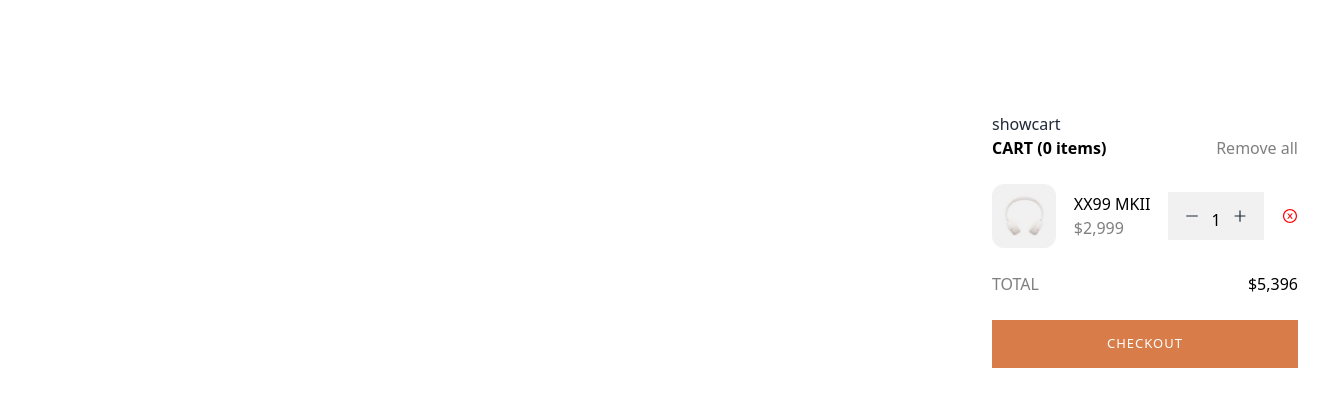
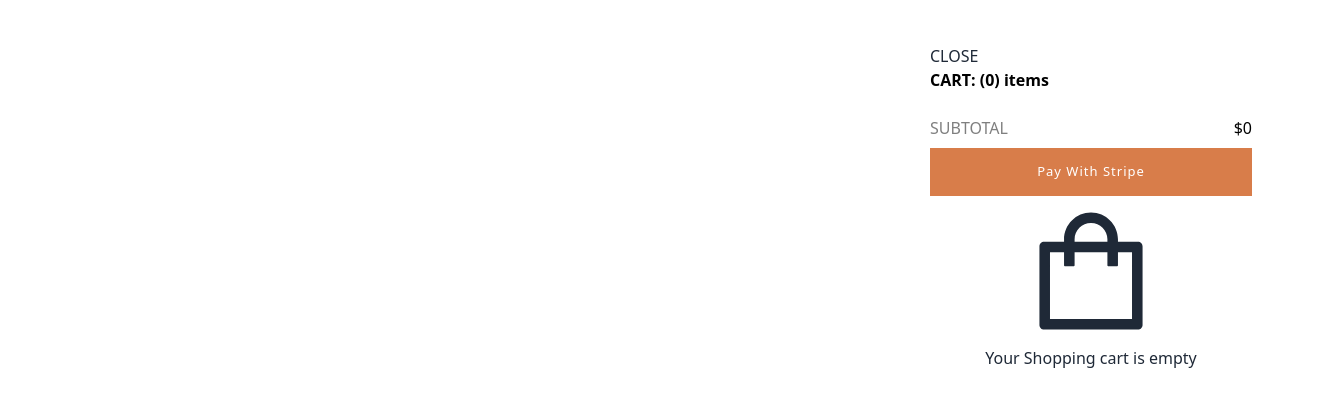
Before and after one commit to Titus-Coleman/audiophile, a Next.js app: page /components/Cart in a window 1280 px wide. Shown: the top 406 px of the page, 1330 px wide, since content can reach past the window. Built offline with nearby package versions, Linux system fonts and the light colour scheme.

Commit message:
fix: cart logic

```diff
--- a/Context/StateContext.tsx
+++ b/Context/StateContext.tsx
@@ -1,4 +1,3 @@
-import { Product } from '@/typings';
 import { createContext, ReactNode, useContext, useState } from 'react';
 import { toast } from 'react-hot-toast';
 
@@ -6,19 +5,22 @@ type Props = {
   children: ReactNode;
 };
 
-interface CartProducts {
-  itemInCart: Product;
-  quantity: number;
-}
+// interface CartProducts {
+//   itemInCart: Product;
+//   quantity: number;
+// }
 
 const Context = createContext({});
 
 export const StateContext = ({ children }: Props) => {
   const [showCart, setShowCart] = useState<boolean>(false);
-  const [cartItems, setCartItems] = useState<CartProducts[]>([]);
+  const [cartItems, setCartItems] = useState<any>([]);
   const [totalPrice, setTotalPrice] = useState<number>(0);
   const [totalQuantities, setTotalQuantities] = useState<number>(0);
   const [qty, setQty] = useState<number>(1);
+
+  let foundProduct: { price: number; quantity: number };
+  let index;
 
   const increaseQty = () => {
     setQty((prevQty) => prevQty + 1);
@@ -31,30 +33,30 @@ export const StateContext = ({ children }: Props) => {
     });
   };
 
-  const onAdd = (product: Product, quantity: number) => {
+  const onAdd = (product: any, quantity: number) => {
     const checkProductInCart = cartItems.find(
-      (item) => item.itemInCart.product_id === product.product_id
+      (item) => item.product_id === product.product_id
     );
+
+    setTotalPrice(
+      (prevTotalPrice) => prevTotalPrice + product.price * quantity
+    );
+    setTotalQuantities((prevTotalQuantities) => prevTotalQuantities + quantity);
+
     if (checkProductInCart) {
-      setTotalPrice(
-        (prevTotalPrice) => prevTotalPrice + product.price * quantity
-      );
-      setTotalQuantities(
-        (prevTotalQuantities) => prevTotalQuantities + quantity
-      );
       const updatedCartItems = cartItems?.map((cartProduct) => {
-        if (typeof cartProduct.itemInCart?.product_id === 'string') {
-          if (cartProduct.itemInCart?.product_id === product.product_id)
+        if (typeof cartProduct.product_id === 'string') {
+          if (cartProduct.product_id === product.product_id)
             return {
               ...cartProduct,
               quantity: cartProduct.quantity + quantity,
             };
-        } else {
-          cartProduct.quantity = quantity;
-          setCartItems([...cartItems]);
         }
       });
-      setCartItems(updatedCartItems as CartProducts[]);
+      setCartItems(updatedCartItems);
+    } else {
+      product.quantity = quantity;
+      setCartItems([...cartItems, { ...product }]);
     }
     toast.success(`${qty} ${product.product_name} added to the cart`);
     console.log(cartItems);
@@ -66,13 +68,44 @@ export const StateContext = ({ children }: Props) => {
   const increaseTotalPrice = () => {
     setTotalPrice((prevQty) => prevQty + 1);
   };
-  // const increaseTotalItems = () => {
-  //   setCartItems((prevItems) => prevItems + 1);
-  // };
-  const toggleCart = () => {
-    setShowCart((prevToggle) => !prevToggle);
+
+  const onRemove = (product) => {
+    foundProduct = cartItems.find((item) => item._id === product._id);
+    const newCartItems = cartItems.filter((item) => item._id !== product._id);
+
+    setTotalPrice(
+      (prevTotalPrice) =>
+        prevTotalPrice - foundProduct.price * foundProduct.quantity
+    );
+    setTotalQuantities(
+      (prevTotalQuantities) => prevTotalQuantities - foundProduct.quantity
+    );
+    setCartItems(newCartItems);
   };
 
+  const toggleCartItemQty = (id, value) => {
+    foundProduct = cartItems.find((item) => item._id === id);
+    index = cartItems.findIndex((product) => product._id === id);
+    const newCartItems = cartItems.filter((item) => item._id !== id);
+
+    if (value === 'inc') {
+      setCartItems([
+        ...newCartItems,
+        { ...foundProduct, quantity: foundProduct.quantity + 1 },
+      ]);
+      setTotalPrice((prevTotalPrice) => prevTotalPrice + foundProduct.price);
+      setTotalQuantities((prevTotalQuantities) => prevTotalQuantities + 1);
+    } else if (value === 'dec') {
+      if (foundProduct.quantity > 1) {
+        setCartItems([
+          ...newCartItems,
+          { ...foundProduct, quantity: foundProduct.quantity - 1 },
+        ]);
+        setTotalPrice((prevTotalPrice) => prevTotalPrice - foundProduct.price);
+        setTotalQuantities((prevTotalQuantities) => prevTotalQuantities - 1);
+      }
+    }
+  };
   return (
     <Context.Provider
       value={{
@@ -85,9 +118,10 @@ export const StateContext = ({ children }: Props) => {
         decreaseQty,
         increaseTotalQty,
         increaseTotalPrice,
-        // increaseTotalItems,
-        toggleCart,
+        toggleCartItemQty,
         onAdd,
+        setShowCart,
+        onRemove,
       }}
     >
       {children}
--- a/next.config.js
+++ b/next.config.js
@@ -1,6 +1,9 @@
 /** @type {import('next').NextConfig} */
 const nextConfig = {
   reactStrictMode: true,
+  images: {
+    domains: ['res.cloudinary.com'],
+  },
 };
 
 module.exports = nextConfig;
--- a/pages/components/Cart.tsx
+++ b/pages/components/Cart.tsx
@@ -1,77 +1,114 @@
+import { useStateContext } from '@/Context/StateContext';
 import Image from 'next/image';
 import { useRef } from 'react';
-
-import { useStateContext } from '@/Context/StateContext';
-import Link from 'next/link';
 import { IconContext } from 'react-icons';
 import {
   AiOutlineCloseCircle,
   AiOutlineMinus,
   AiOutlinePlus,
+  AiOutlineShopping,
 } from 'react-icons/ai';
+// import { toast } from 'react-hot-toast';
 
 function Cart() {
   const cartRef = useRef<any>();
-  const { totalQuantities, setShowCart } = useStateContext();
+  const {
+    totalPrice,
+    totalQuantities,
+    cartItems,
+    setShowCart,
+    toggleCartItemQty,
+    onRemove,
+  }: any = useStateContext();
 
   return (
     <div
-      className="bg-white rounded-xl mobile:w-[370px] absolute z-10 top-20 left-3/4"
+      className="bg-white rounded-xl mobile:w-[370px] absolute z-10 top-5 right-1"
       ref={cartRef}
     >
-      <div className="h-auto p-8">
+      <div className="h-auto p-6">
         <button type="button" onClick={() => setShowCart(false)}>
-          showcart
+          CLOSE
         </button>
         <div className=" grid grid-cols-1 gap-6">
+          {/* CART HEADER */}
           <div className="inline-flex justify-between">
             <h6 className="text-black font-semibold">
-              CART ({totalQuantities} items)
+              CART: ({totalQuantities}) items
             </h6>
-            <span className="text-black/50">Remove all</span>
+            {/* <span className="text-black/50">Remove all</span> */}
           </div>
+
+          {/* CART BODY */}
           <div id="items" className="grid grid-cols-1 gap-2">
-            <div className="inline-flex items-center justify-between">
-              <picture className="relative w-16 h-16 overflow-hidden rounded-xl">
+            {cartItems.length >= 1 &&
+              cartItems.map((item: any) => (
+                <div
+                  key={item.product_id}
+                  className="grid grid-cols-4 justify-between items-center gap-8"
+                >
+                  <picture className="relative w-16 h-16 overflow-hidden rounded-xl mr-4">
                     <Image
-                  className="absolute"
-                  src="/assets/cart/image-xx59-headphones.jpg"
+                      className="absolute object-cover"
+                      src={item.cart_image.secure_url}
                       alt=""
                       fill
                     />
                   </picture>
                   <div className="grid grid-cols-1">
-                <p className="text-black">XX99 MKII</p>
-                <p className="text-black/50">$2,999</p>
+                    <p className="text-black">{item.product_name}</p>
+                    <p className="text-black/50">${item.price}</p>
                   </div>
-              <div className="bg-grey h-12 w-24 p-4 inline-flex justify-between">
-                <span className="hover:text-black">
+                  <div className="bg-grey h-12 w-24 p-4 inline-flex justify-between mx-4">
+                    <span
+                      className="hover:text-black"
+                      onClick={() => toggleCartItemQty(item._id, 'dec')}
+                    >
                       <AiOutlineMinus />
                     </span>
-                <span className="text-black">1</span>
-                <span className="hover:text-black">
+                    <span className="text-black">{item.quantity}</span>
+                    <span
+                      className="hover:text-black"
+                      onClick={() => toggleCartItemQty(item._id, 'inc')}
+                    >
                       <AiOutlinePlus />
                     </span>
                   </div>
+                  <button
+                    type="button"
+                    className="mx-8"
+                    onClick={() => onRemove(item)}
+                  >
                     <IconContext.Provider value={{ color: 'red' }}>
                       <span>
                         <AiOutlineCloseCircle />
                       </span>
                     </IconContext.Provider>
+                  </button>
+                </div>
+              ))}
+
+            {/* CART FOOTER */}
+            <div className="inline-flex justify-between">
+              <span className="text-black/50">SUBTOTAL</span>
+              <span className="text-black">${totalPrice}</span>
+            </div>
+            <div>
+              <button
+                type="button"
+                className="w-full h-12 text-sub-title font-medium text-white bg-caramel hover:bg-nude"
+              >
+                Pay With Stripe
+              </button>
             </div>
           </div>
-          <div className="inline-flex justify-between">
-            <span className="text-black/50">TOTAL</span>
-            <span className="text-black">$5,396</span>
         </div>
-          <div>
-            <Link href={'/'}>
-              <button className="w-full h-12 text-sub-title font-medium text-white bg-caramel hover:bg-nude">
-                CHECKOUT
-              </button>
-            </Link>
+        {cartItems.length < 1 && (
+          <div className="flex flex-col">
+            <AiOutlineShopping className="mx-auto" size={150} />
+            <h3 className="mx-auto">Your Shopping cart is empty</h3>
           </div>
-        </div>
+        )}
       </div>
     </div>
   );
--- a/pages/components/Navbar.tsx
+++ b/pages/components/Navbar.tsx
@@ -3,7 +3,7 @@ import Link from 'next/link';
 import Cart from './Cart';
 
 const Navbar = () => {
-  const { showCart, setShowCart, totalQuantities } = useStateContext();
+  const { showCart, setShowCart, totalQuantities }: any = useStateContext();
 
   return (
     <>
@@ -87,7 +87,6 @@ const Navbar = () => {
           </div>
         </nav>
       </header>
-      {/* <Cart /> */}
     </>
   );
 };
--- a/pages/headphones/[device].tsx
+++ b/pages/headphones/[device].tsx
@@ -9,17 +9,7 @@ import { AiOutlineMinus, AiOutlinePlus } from 'react-icons/ai';
 import TanButton from '../components/Button';
 
 const Item = (props: { item: Product }) => {
-  const {
-    qty,
-    // getItemQty,
-    increaseQty,
-    decreaseQty,
-    increaseCartQty,
-    // decreaseCartQty,
-    // removeFromCart,
-  } = useStateContext();
-
-  // const quantity = getItemQty(props.item._id);
+  const { qty, onAdd, increaseQty, decreaseQty }: any = useStateContext();
 
   return (
     <CategoryLayout>
@@ -67,7 +57,7 @@ const Item = (props: { item: Product }) => {
                 <button
                   type="button"
                   className="w-40 h-12 text-sub-title font-medium text-white bg-caramel hover:bg-nude"
-                  onClick={() => increaseCartQty(props.item._id)}
+                  onClick={() => onAdd(props.item, qty)}
                 >
                   ADD TO CART
                 </button>
```
Also changed, not shown: Context/StateContext_old.tsx (deleted, +0 -153 lines). Lines whose indentation alone changed are shown as unchanged.
